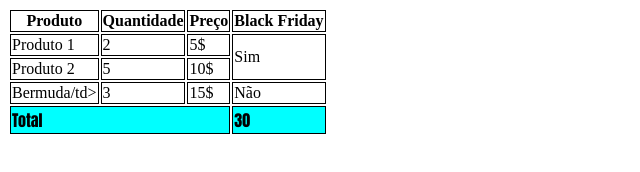
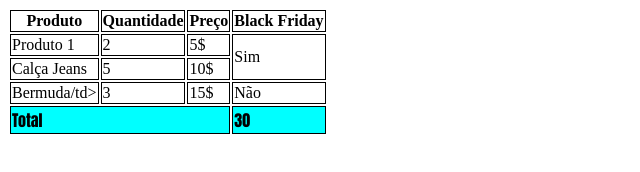
Before and after one commit to CarlosLamego/aula-tabela, a plain HTML site: page index.html in a window 1280 px wide. Shown: the full height of the page, 0-640 px from the left. Drawn offline with Linux system fonts and the light colour scheme.

Commit message:
Produto 2 ==> Calça Jeans

```diff
--- a/index.html
+++ b/index.html
@@ -35,7 +35,7 @@
                 <td rowspan="2">Sim</td>
             </tr>
             <tr>
-                <td>Produto 2</td>
+                <td>Calça Jeans</td>
                 <td>5 </td>
                 <td>10$</td>
 
```
